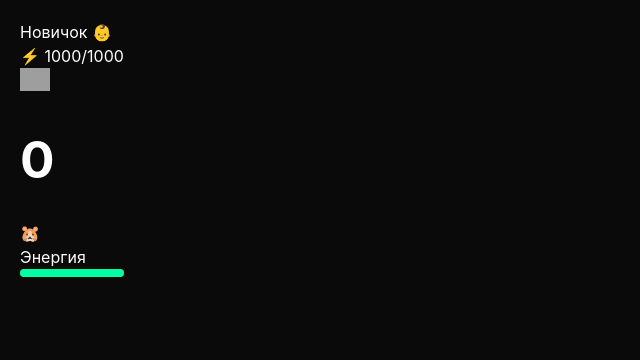
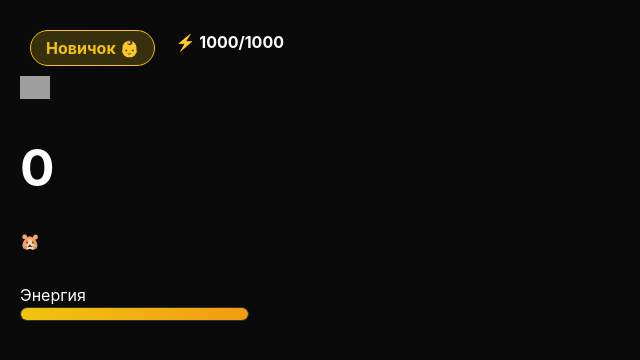
Before and after one commit to katyakuznezc-cmd/treidgame, a React (Vite) app: page / in a window 1280 px wide. Shown: the top 360 px of the page, without its empty margins (0-640 px from the left). Built offline with nearby package versions, Linux system fonts and the light colour scheme; grey boxes are pictures that could not be loaded.

Commit message:
Add animations and styles for status bar and progress
Added styles for tap animation, status bar, and progress indicators.

```diff
--- a/src/App.css
+++ b/src/App.css
@@ -56,3 +56,41 @@ body { background: var(--dark); color: #fff; font-family: 'Inter', sans-serif; m
 .animate-in { animation: slideUp 0.3s ease-out; }
 @keyframes slideUp { from { opacity: 0; transform: translateY(10px); } to { opacity: 1; transform: translateY(0); } }
 .glow-text { color: var(--gold); text-shadow: 0 0 15px rgba(241, 196, 15, 0.5); }
+/* Анимация вылетающих цифр */
+.tap-animation {
+  position: fixed;
+  color: #f1c40f;
+  font-size: 28px;
+  font-weight: 900;
+  pointer-events: none;
+  animation: floatUp 0.8s ease-out forwards;
+  z-index: 1000;
+  text-shadow: 0 0 10px rgba(0,0,0,0.5);
+}
+
+@keyframes floatUp {
+  0% { opacity: 1; transform: translateY(0); }
+  100% { opacity: 0; transform: translateY(-100px); }
+}
+
+/* Статус-бар и уровни */
+.status-bar {
+  display: flex;
+  justify-content: space-between;
+  width: 100%;
+  padding: 10px;
+  font-weight: bold;
+}
+
+.level-badge {
+  background: rgba(241, 196, 15, 0.2);
+  color: #f1c40f;
+  padding: 5px 15px;
+  border-radius: 20px;
+  border: 1px solid #f1c40f;
+}
+
+/* Красивая полоска энергии */
+.progress-container { width: 90%; margin-top: 30px; }
+.progress-bg { height: 12px; background: #222; border-radius: 10px; overflow: hidden; border: 1px solid #333; }
+.progress-fill { height: 100%; background: linear-gradient(90deg, #f1c40f, #f39c12); transition: width 0.2s; }
```
